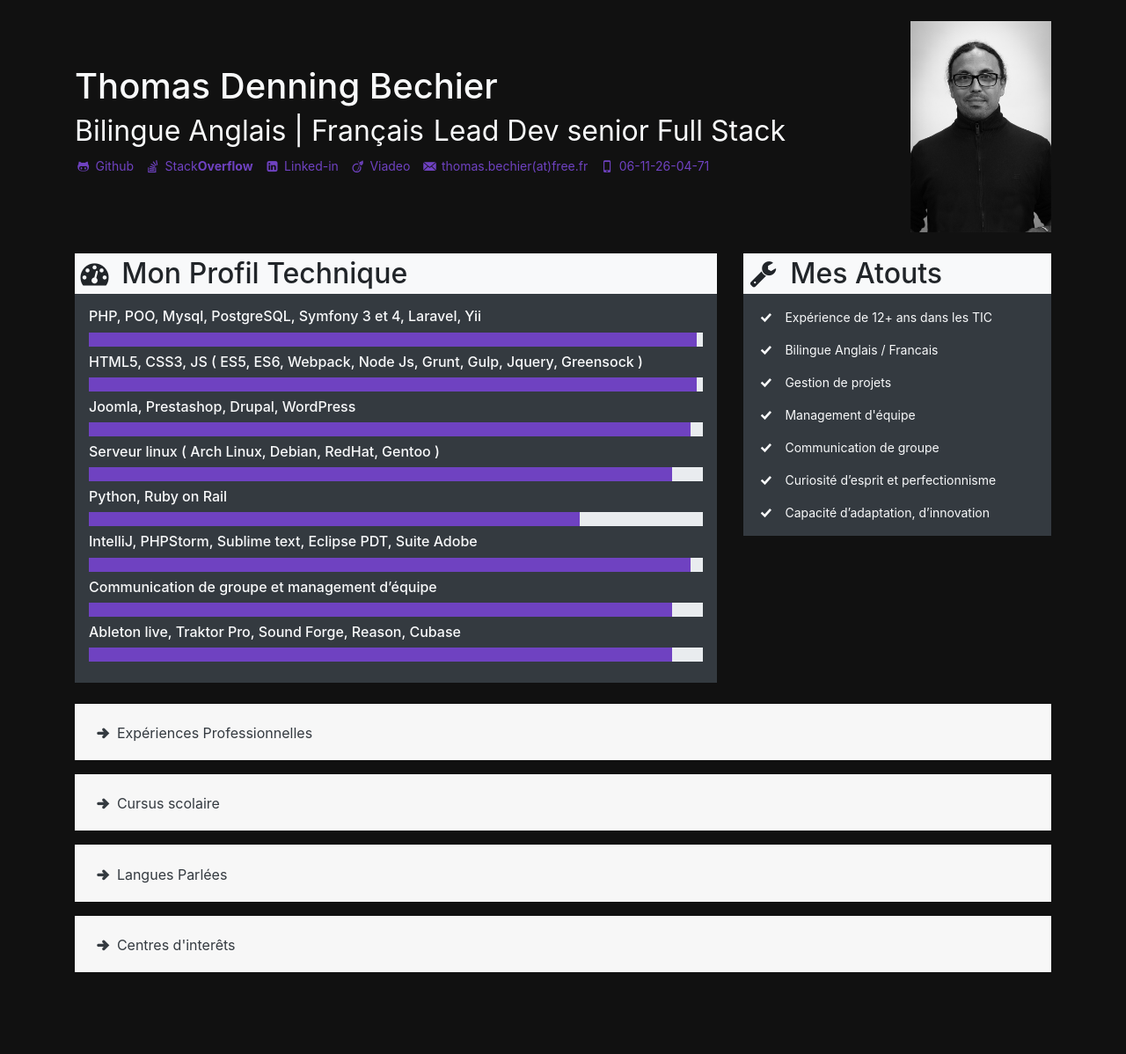
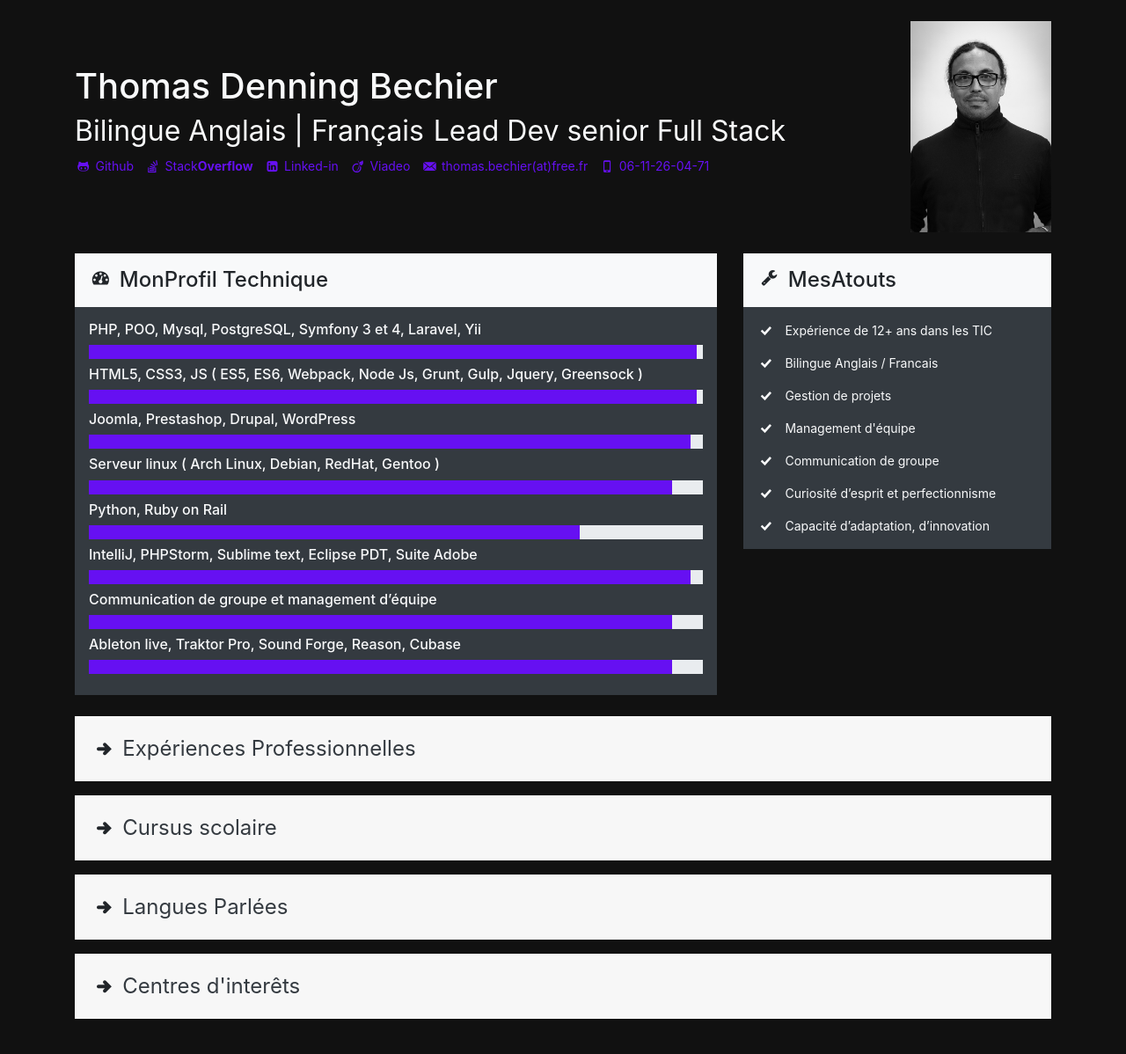
Before and after one commit to shaylash/shaylash.github.io, a Jekyll site: the page built from index.md, in a window 1280 px wide. Shown: the whole page at 88% size. Built offline with Jekyll 4.4.1, drawn with Linux system fonts in a browser that asks for light colours; before the commit the page ends 1145 px from its top, so only the background shows below that.

Commit message:
typo experience + color info

```diff
--- a/_layouts/home.html
+++ b/_layouts/home.html
@@ -54,11 +54,11 @@
 
 	<div class="row mt-4">
 		<div class="col-md-8">
-			<h2 class="bg-light mb-0 pt-1 pb-1">
-				<span class="icon-gauge"></span>
+			<h4 class="bg-light mb-0 pt-1 pb-1 box-title">
+				<span class="icon-gauge small mr-2"></span>
 				Mon
 				<span>Profil Technique</span>
-			</h2>
+			</h4>
 
 			<div class="p-3 bg-dark">
 
@@ -141,8 +141,8 @@
 		</div>
 		<div class="col-md-4">
 
-			<h2 class="bg-light mb-0 pt-1 pb-1">
-				<span class="icon-wrench"></span>
+			<h4 class="bg-light mb-0 pt-1 pb-1 box-title">
+				<span class="icon-wrench small mr-2"></span>
 				Mes
 				<span>Atouts</span>
 			</h2>
@@ -167,12 +167,13 @@
 			<div class="accordion experiences" id="experiences">
 				<div class="card border-0">
 					<div class="card-header" id="headingOne">
-						<h2 class="mb-0">
+
+						<h4 class="mb-0">
+							<i class="icon-right small"></i>
 							<button class="btn btn-link collapsed text-dark pl-0" type="button" data-toggle="collapse" data-target="#collapseOne" aria-expanded="true" aria-controls="collapseOne">
-								<i class="icon-right"></i>
 								Expériences Professionnelles
 							</button>
-						</h2>
+						</h4>
 					</div>
 
 					<div id="collapseOne" class="collapse" aria-labelledby="headingOne" data-parent="#experiences">
@@ -187,14 +188,14 @@
 								<p class="expContent">Développement de la web tv de castorama</p>
 								<p class="expContent">Développement d'une application extra et intranet d'&eacute;change de fichiers vidéos de grand taille</p>
 								<p class="expContent">Elite Author / Author&nbsp;
-									<a href="http://themeforest.net/user/Little-Neko/portfolio?ref=Little-Neko" target="_blank" class="text-info">Themeforest</a>
-									&nbsp;|&nbsp;<a href="https://wrapbootstrap.com/user/LittleNeko" target="_blank" class="text-info">Warpbootstrap</a>
+									<a href="http://themeforest.net/user/Little-Neko/portfolio?ref=Little-Neko" target="_blank">Themeforest</a>
+									&nbsp;|&nbsp;<a href="https://wrapbootstrap.com/user/LittleNeko" target="_blank">Warpbootstrap</a>
 								</p>
 							</div>
 
 							<div class="experience">
 								<h3 class="expTitle clearfix clearfix">
-									<span class="flex-grow-1">ATALYS LIVE Web D&eacute;veloppeur</span>
+									<span class="flex-grow-1">KATALYS LIVE Web D&eacute;veloppeur</span>
 									<span class="badge badge-info">2008 - 2009</span>
 								</h3>
 								<p class="expContent">Création et développement Back Office et gestion du portail France (PHP, MYSQL, AS3)</p>
@@ -270,12 +271,12 @@
 				</div>
 				<div class="card border-0">
 					<div class="card-header" id="headingTwo">
-						<h2 class="mb-0">
+						<h4 class="mb-0">
+							<i class="icon-right small"></i>
 							<button class="btn btn-link collapsed text-dark pl-0" type="button" data-toggle="collapse" data-target="#collapseTwo" aria-expanded="false" aria-controls="collapseTwo">
-								<i class="icon-right"></i>
 								Cursus scolaire
 							</button>
-						</h2>
+						</h4>
 					</div>
 					<div id="collapseTwo" class="collapse" aria-labelledby="headingTwo" data-parent="#experiences">
 						<div class="card-body p-0">
@@ -321,12 +322,12 @@
 				</div>
 				<div class="card border-0">
 					<div class="card-header" id="headingThree">
-						<h2 class="mb-0">
+						<h4 class="mb-0">
+							<i class="icon-right small"></i>
 							<button class="btn btn-link collapsed text-dark pl-0" type="button" data-toggle="collapse" data-target="#collapseThree" aria-expanded="false" aria-controls="collapseThree">
-								<i class="icon-right"></i>
 								Langues Parlées
 							</button>
-						</h2>
+						</h4>
 					</div>
 					<div id="collapseThree" class="collapse" aria-labelledby="headingThree" data-parent="#experiences">
 						<div class="card-body p-0">
@@ -348,12 +349,12 @@
 
 				<div class="card border-0">
 					<div class="card-header" id="headingThree">
-						<h2 class="mb-0">
+						<h4 class="mb-0">
+							<i class="icon-right small"></i>
 							<button class="btn btn-link collapsed text-dark pl-0" type="button" data-toggle="collapse" data-target="#collapseFour" aria-expanded="false" aria-controls="collapseFour">
-								<i class="icon-right"></i>
 								Centres d'interêts
 							</button>
-						</h2>
+						</h4>
 					</div>
 					<div id="collapseFour" class="collapse" aria-labelledby="headingThree" data-parent="#experiences">
 						<div class="card-body p-0">
--- a/_sass/_custom-variables.scss
+++ b/_sass/_custom-variables.scss
@@ -82,7 +82,7 @@ $theme-colors: map-merge(
     "primary":    $primary,
     "secondary":  $secondary,
     "success":    $success,
-    "info":       $purple,
+    "info":       $indigo,
     "warning":    $warning,
     "danger":     $danger,
     "light":      $light,
--- a/assets/css/styles.scss
+++ b/assets/css/styles.scss
@@ -51,13 +51,19 @@ body{
 
 	.card {
 		border-bottom: $spacer solid #111 !important;
+
+		.card-header {
+			button {
+				font-size: 1.5rem !important;
+			}
+		}
 	}
 
 	.experience {
-		background-color: #222;
 		border-bottom: $spacer solid #111;
 		@extend  .p-4;
 		@extend  .text-light;
+		@extend  .bg-dark;
 
 		&:first-of-type {
 			border-top: $spacer solid #111;
@@ -76,6 +82,10 @@ body{
 	}
 
 	.expContent {
+		a {
+			color: theme_color('light');
+			text-decoration: underline;
+		}
 		&:last-of-type {
 			margin-bottom:0;
 		}
@@ -92,3 +102,11 @@ body{
 		left: 0;
 	}
 }
+
+
+
+.box-title {
+	@extend .d-flex;
+	@extend .justify-content-start;
+	@extend .p-3;
+}
```
